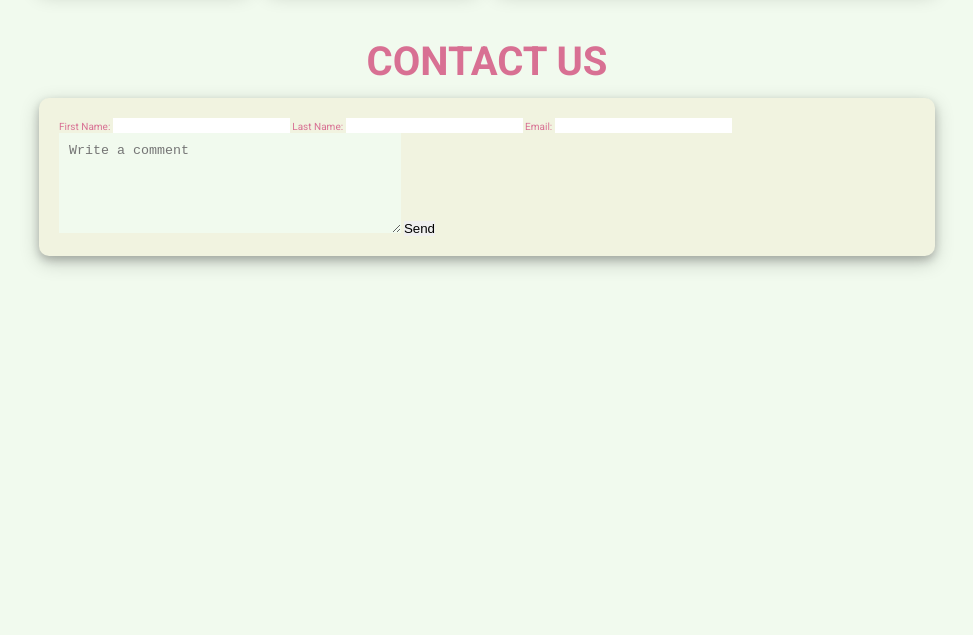
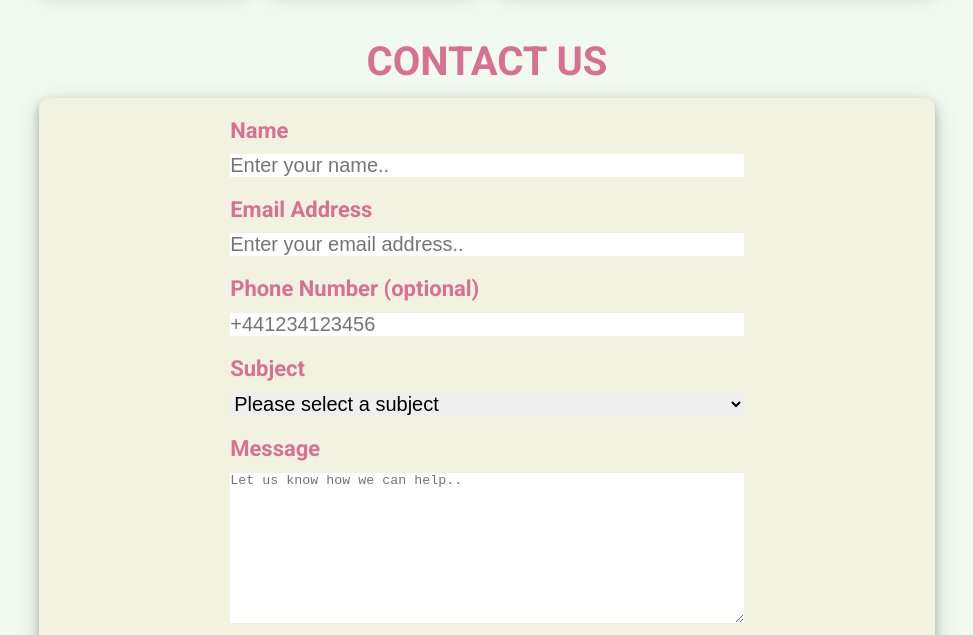
Before and after one commit to Daferia/walk-haven-scroll, a plain HTML site: page index.html in a window 1280 px wide. Shown: the part 4770-5405 px from the top of the page, without its empty margins (153-1126 px from the left). Drawn offline with Linux system fonts and the light colour scheme; a web font is replaced by a local one.

Commit message:
Chabged form layout

```diff
--- a/assets/css/style.css
+++ b/assets/css/style.css
@@ -279,20 +279,41 @@ header {
   border-radius: 0.5rem;
 }
 
-/*Contact Page*/
+/*Contact Page + Form*/
 
 .contact-info {
     display: grid;
     grid-template-columns: 1fr 1fr;
 }
 
-.contact-box {
-
+.contact-box form{
+  display: grid;
+  grid-template-columns: 1fr;
+  margin: auto;
 }
 
-.video-loop {
-    width: 100px;
-    height: 100px;
+form label {
+  font-size: 2.2rem;
+  font-weight: 700;
+  margin-bottom: 1rem;
+}
+
+form input,
+form select {
+  font-size: 2rem;
+  margin-bottom: 2rem;
+}
+
+.contact-btn {
+  font-size: 2rem;
+  font-weight: 600;
+  color: var(--china-pink);
+  background-color: var(--wheat);
+  padding: 1rem;
+  width: auto;
+  margin: 1.5rem auto;
+  border: 0.1rem solid var(--china-pink);
+  border-radius: 1.5rem;
 }
 
 .comments {
@@ -385,6 +406,11 @@ footer a {
   .grid-col-span-gallery {
     grid-column: span 4;
   }
+
+  .contact-box form{
+    max-width: 75%;
+  }
+
 }
 
 @media screen and (min-width: 771px) {
@@ -474,8 +500,13 @@ footer a {
   .grid-col-span-4 {
     grid-column: span 4;
   }
+
   .grid-col-span-6 {
     grid-column: span 6;
+  }
+
+  .contact-box form{
+    max-width: 60%;
   }
 
   .footer-box i {
--- a/index.html
+++ b/index.html
@@ -128,15 +128,23 @@
     <div class="contact-info">
       <h2 class="section-heading uppercase grid-col-span-2">Contact Us</h2>
       <div class="contact-box box-color box-shadow grid-col-span-2">
-        <form action="/form/submit" method="POST">
-          <label for="fname">First Name:</label>
-          <input type="text" name="fname" id="fname">
-          <label for="lname">Last Name:</label>
-          <input type="text" name="lname" id="lname">
-          <label for="email">Email:</label>
-          <input type="email" name="email" id="email">
-          <textarea type="text" class="comments" placeholder="Write a comment"></textarea>
-          <input type="submit" name="submit" value="Send">
+        <form action="thankyou.html">
+          <label for="full-name">Name</label>
+          <input type="text" name="full-name" id="full-name" placeholder="Enter your name.." required="">
+          <label for="email">Email Address</label>
+          <input type="email" name="email" id="email" placeholder="Enter your email address.." required="">
+          <label for="phone-number">Phone Number (optional)</label>
+          <input type="tel" name="phone-number" id="phone-number" placeholder="+441234123456">
+          <label for="subject">Subject</label>
+          <select id="subject" name="subject" required="">
+            <option value="">Please select a subject</option>
+            <option value="general-enquiry">General Enquiry</option>
+            <option value="discuss-volunteer">Discuss Volunteering</option>
+            <option value="complaint">Complaints</option>
+          </select>
+          <label for="message-content">Message</label>
+          <textarea name="message-content" id="message-content" rows="10" placeholder="Let us know how we can help.." required=""></textarea>
+          <button class="contact-btn" type="submit">Send Message</button>
         </form>
       </div>
       <!--<div class="gallery-video">
```
